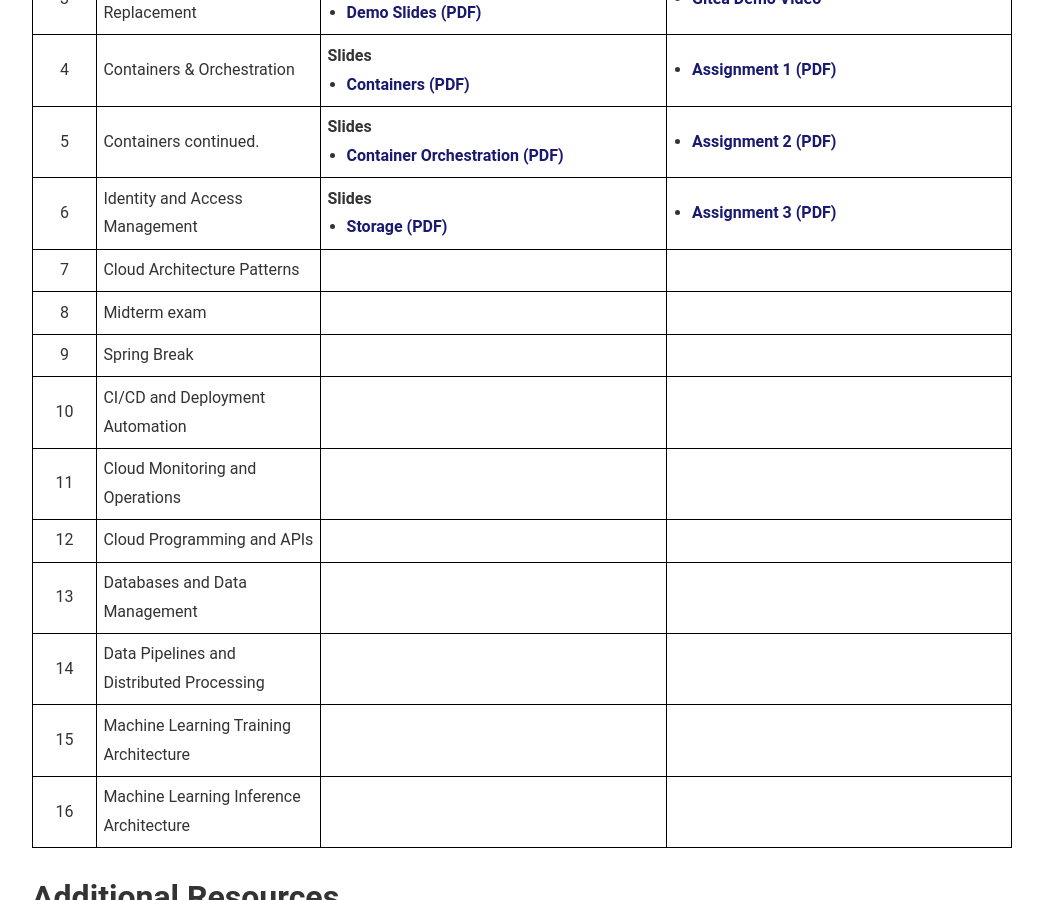
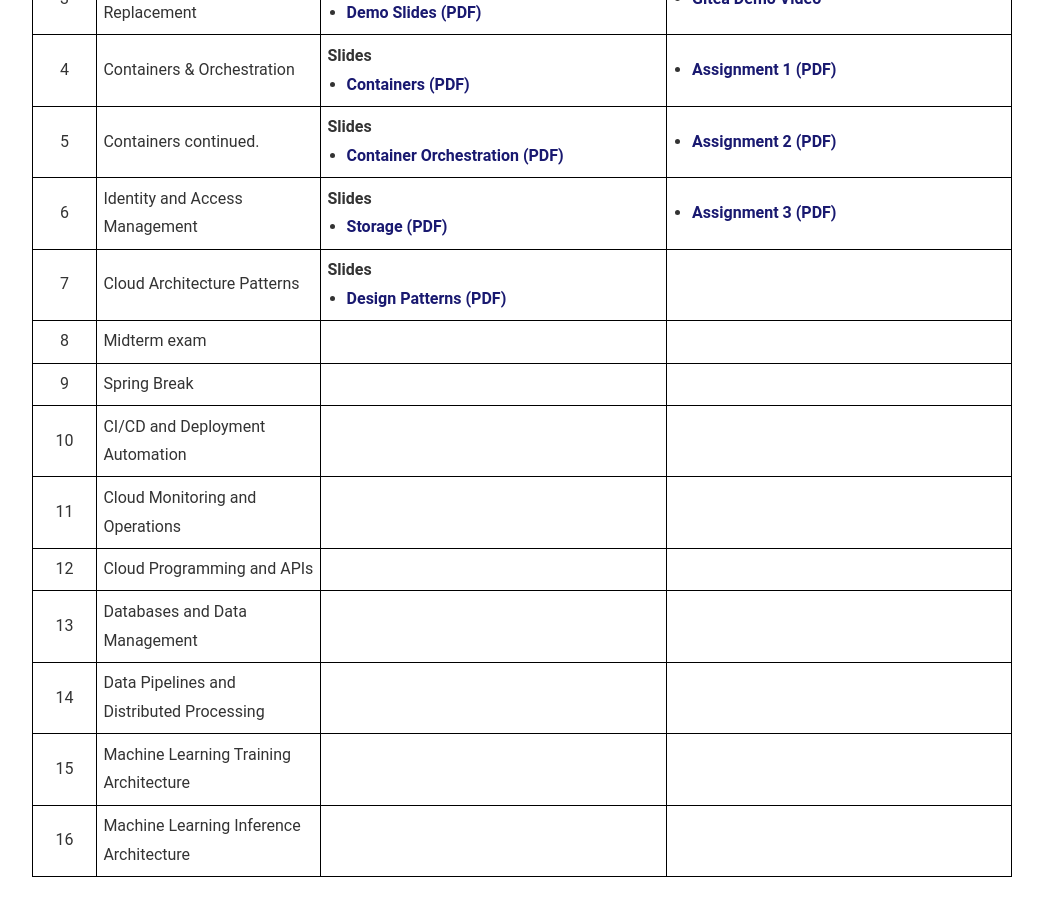
Before and after one commit to RichardKelley/richardkelley.github.io, a Jekyll site: the page built from da510.md, in a window 1280 px wide and 900 px high, scrolled down 1140 px. Shown: the whole window, without its empty margins (118-1161 px from the left). Built offline with Jekyll 4.4.1, drawn with Linux system fonts in a browser that asks for light colours.

Commit message:
Added DA510 slides for design patterns.

```diff
--- a/da510.md
+++ b/da510.md
@@ -126,7 +126,12 @@ Overview of the field of Cloud Computing, its enabling technologies, main buildi
     <tr>
       <td style="border: 1px solid #000; padding: 0.4em; text-align: center; width: 4em;">7</td>
       <td style="border: 1px solid #000; padding: 0.4em;">Cloud Architecture Patterns</td>
-      <td style="border: 1px solid #000; padding: 0.4em;"></td>
+      <td style="border: 1px solid #000; padding: 0.4em;">
+        <div><strong>Slides</strong></div>
+        <ul style="margin: 0; padding-left: 1.2em;">
+          <li><a href="/DA510_slides/week-7/design-patterns.pdf" target="_blank">Design Patterns (PDF)</a></li>
+        </ul>
+      </td>
       <td style="border: 1px solid #000; padding: 0.4em;"></td>
     </tr>
     <tr>
```
Also changed, not shown: 1 other file.
